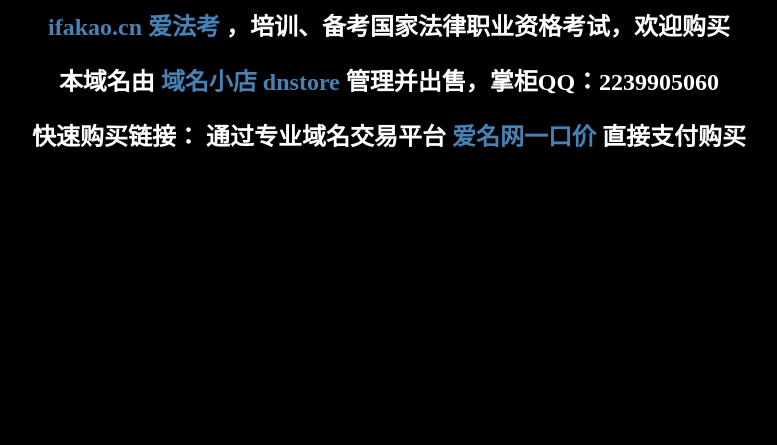
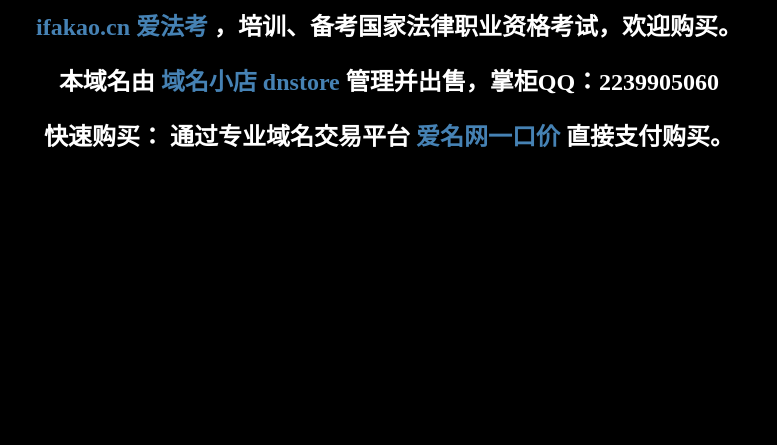
Before and after one commit to webzilla/ifakao, a plain HTML site: page index.html in a window 1280 px wide. Shown: the part 355-800 px from the top of the page, without its empty margins (251-1028 px from the left). Drawn offline with Linux system fonts and the light colour scheme.

Commit message:
Update index.html

```diff
--- a/index.html
+++ b/index.html
@@ -18,9 +18,9 @@
     <body>
 		<!--<img src="logo.png" />-->
 		<h1><a href ="https://am.22.cn/ykj/chujia_30656613.html"><span class="txt-rotate" data-period="2000" data-rotate='["高 端 域 名 成 就 梦 想"]'></span></a></h1>
-		<h2><a href ="https://am.22.cn/ykj/chujia_30656613.html"> ifakao.cn 爱法考 </a>，培训、备考国家法律职业资格考试，欢迎购买</h2>
+		<h2><a href ="https://am.22.cn/ykj/chujia_30656613.html"> ifakao.cn 爱法考 </a>，培训、备考国家法律职业资格考试，欢迎购买。</h2>
 		<h2>本域名由 <a href ="http://dnstore.cn">域名小店 dnstore</a> 管理并出售，掌柜QQ：2239905060</h2>
-		<h2>快速购买链接： 通过专业域名交易平台<a href ="https://am.22.cn/ykj/chujia_30656613.html"> 爱名网一口价 </a>直接支付购买</h2>
+		<h2>快速购买： 通过专业域名交易平台<a href ="https://am.22.cn/ykj/chujia_30656613.html"> 爱名网一口价 </a>直接支付购买。</h2>
 		<script src="script.js"></script>
     </body>
 </html>
```
